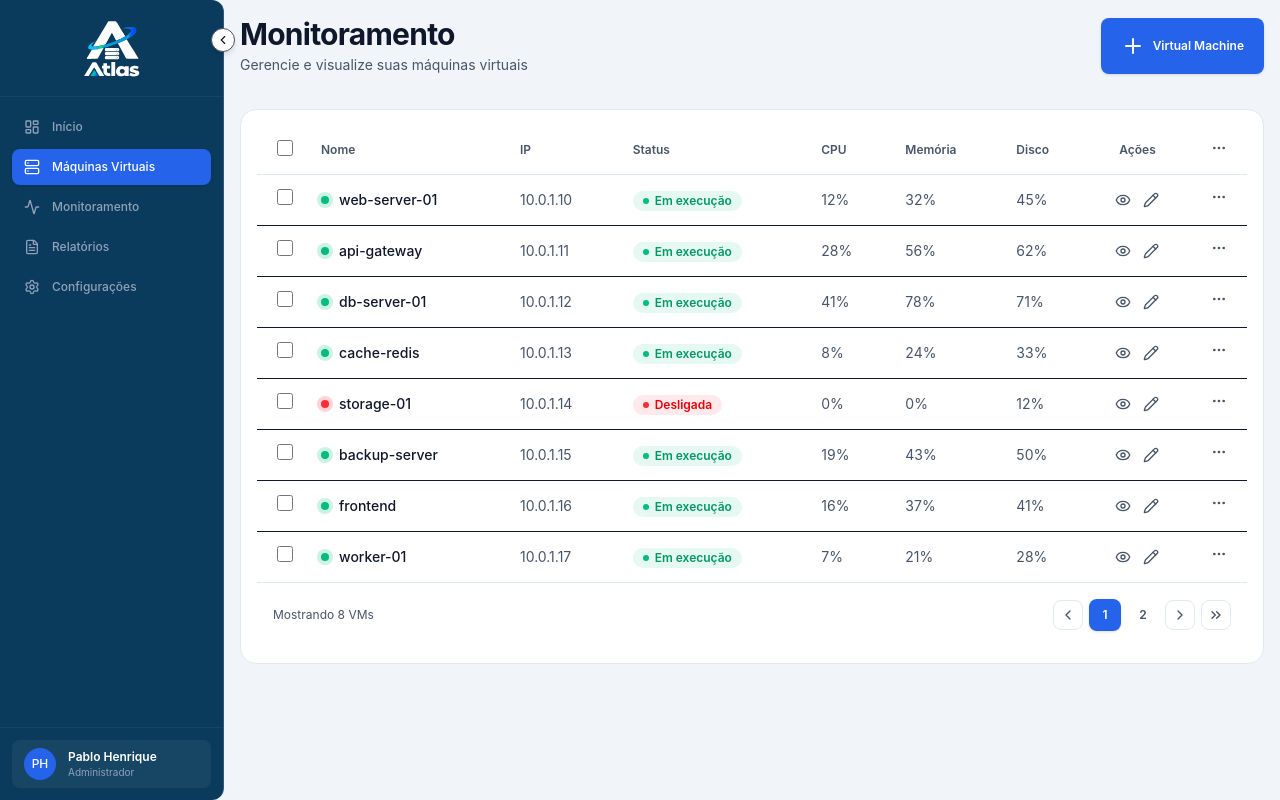
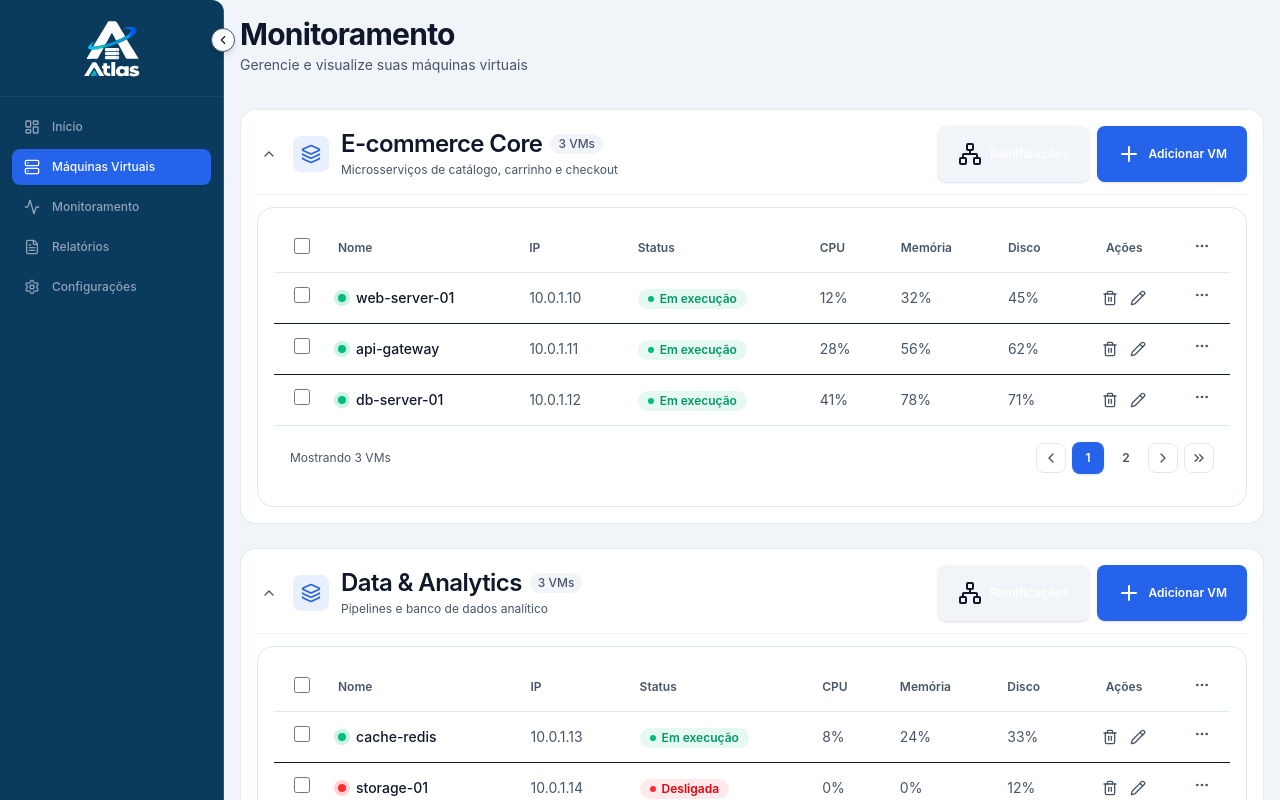
Before and after one commit to devpabloh/vm-flow, a React (Vite) app: page /virtual-machines in a window 1280 px wide. Shown: the top 800 px of the page. Built offline with nearby package versions, Linux system fonts and the light colour scheme.

Commit message:
feat: "Trocando de adicionar vms, por adicionar vms ao projeto"

```diff
--- /dev/null
+++ b/src/core-components/application-card.tsx
@@ -0,0 +1,111 @@
+import { useState } from 'react';
+import { Card } from '../components/card';
+import { Button } from '../components/button';
+import { Text } from '../components/text';
+import { VMTable } from './vm-table';
+import { Plus, Network, ChevronDown, ChevronUp, Layers } from 'lucide-react';
+import type { Application, VirtualMachine } from '../types/topology';
+
+interface ApplicationCardProps {
+  application: Application;
+  onAddVm: (applicationId: string) => void;
+  onViewRamifications: (application: Application) => void;
+  onEditVm: (applicationId: string, vm: VirtualMachine) => void;
+  onDeleteVm: (applicationId: string, vm: VirtualMachine) => void;
+}
+
+export function ApplicationCard({
+  application,
+  onAddVm,
+  onViewRamifications,
+  onEditVm,
+  onDeleteVm,
+}: ApplicationCardProps) {
+  const [isOpen, setIsOpen] = useState(true);
+
+  return (
+    <Card className="flex flex-col gap-3 p-4 border border-border-default/80">
+      {/* Cabeçalho da Aplicação */}
+      <div className="flex flex-wrap items-center justify-between gap-3 pb-3 border-b border-border-default/60">
+        <div className="flex items-center gap-3">
+          <button
+            type="button"
+            onClick={() => setIsOpen(!isOpen)}
+            className="p-1 rounded hover:bg-slate-100 dark:hover:bg-white/5 transition-colors cursor-pointer text-text-secondary"
+          >
+            {isOpen ? <ChevronUp className="w-4 h-4" /> : <ChevronDown className="w-4 h-4" />}
+          </button>
+
+          <div className="p-2 rounded-lg bg-action-primary/10 text-action-primary">
+            <Layers className="w-5 h-5" />
+          </div>
+
+          <div>
+            <div className="flex items-center gap-2">
+              <Text as="h3" variant="h3" className="font-semibold text-text-primary text-base">
+                {application.name}
+              </Text>
+              <span className="px-2 py-0.5 text-xs font-medium rounded-full bg-slate-100 dark:bg-white/10 text-text-secondary">
+                {application.vms.length} {application.vms.length === 1 ? 'VM' : 'VMs'}
+              </span>
+            </div>
+            {application.description && (
+              <Text as="p" variant="caption" className="text-xs text-text-secondary">
+                {application.description}
+              </Text>
+            )}
+          </div>
+        </div>
+
+        {/* Botões de Ação da Aplicação */}
+        <div className="flex items-center gap-2">
+          {/* Botão para Visualizar as Ramificações da Aplicação */}
+          <Button
+            type="button"
+            icon={Network}
+            className="text-xs py-1.5 px-3 bg-slate-100 dark:bg-white/10 text-text-primary hover:bg-slate-200 dark:hover:bg-white/15"
+            onClick={() => onViewRamifications(application)}
+          >
+            Ramificações
+          </Button>
+
+          {/* Botão para Adicionar VM a esta Aplicação */}
+          <Button
+            type="button"
+            icon={Plus}
+            className="text-xs py-1.5 px-3 text-white"
+            onClick={() => onAddVm(application.id)}
+          >
+            Adicionar VM
+          </Button>
+        </div>
+      </div>
+
+      {/* Conteúdo: Tabela de VMs ou Estado Vazio */}
+      {isOpen && (
+        <div>
+          {application.vms.length > 0 ? (
+            <VMTable
+              vms={application.vms}
+              onEdit={(vm) => onEditVm(application.id, vm)}
+              onDelete={(vm) => onDeleteVm(application.id, vm)}
+            />
+          ) : (
+            <div className="py-8 text-center border border-dashed border-border-default rounded-xl">
+              <Text as="p" variant="caption" className="text-text-secondary mb-3">
+                Nenhuma VM associada a esta aplicação ainda.
+              </Text>
+              <Button
+                icon={Plus}
+                className="text-xs text-white"
+                onClick={() => onAddVm(application.id)}
+              >
+                Criar primeira VM
+              </Button>
+            </div>
+          )}
+        </div>
+      )}
+    </Card>
+  );
+}
--- a/src/core-components/header-monitoring.tsx
+++ b/src/core-components/header-monitoring.tsx
@@ -1,12 +1,7 @@
-import { Button } from '../components/button';
+
 import { Text } from '../components/text';
-import { Plus } from 'lucide-react';
 
-interface HeaderMonitoringProps{
-  onNewVm: () => void;
-}
-
-export function HeaderMonitoring({onNewVm}:HeaderMonitoringProps) {
+export function HeaderMonitoring() {
   return (
     <header className="p-4 flex items-center justify-between">
       <div>
@@ -17,9 +12,6 @@ export function HeaderMonitoring({onNewVm}:HeaderMonitoringProps) {
           Gerencie e visualize suas máquinas virtuais
         </Text>
       </div>
-      <Button icon={Plus} className="text-white" onClick={onNewVm}>
-        Virtual Machine
-      </Button>
     </header>
   );
 }
--- a/src/core-components/vm-table.tsx
+++ b/src/core-components/vm-table.tsx
@@ -3,8 +3,8 @@ import { EditVmModal } from './edit-vm-modal';
 import { type VirtualMachine, mockVMs } from '../types/topology';
 
 import {
-  Eye,
   Pencil,
+  Trash2,
   MoreHorizontal,
   ChevronLeft,
   ChevronRight,
@@ -16,10 +16,10 @@ import { Text } from '../components/text';
 interface VMTableProps {
   vms?: VirtualMachine[];
   onEdit: (vm: VirtualMachine) => void;
-  onViewTopology?: (vm: VirtualMachine) => void;
+  onDelete: (vm: VirtualMachine) => void;
 }
 
-export function VMTable({ onEdit, onViewTopology, vms = mockVMs }: VMTableProps) {
+export function VMTable({ onEdit, onDelete, vms = mockVMs }: VMTableProps) {
   const [selectedIds, setSelectedIds] = useState<string[]>([]);
   const [currentPage, setCurrentPage] = useState(1);
   const [editingVm, setEditingVm] = useState<VirtualMachine | null>(null);
@@ -143,14 +143,14 @@ export function VMTable({ onEdit, onViewTopology, vms = mockVMs }: VMTableProps)
                       <button
                         type="button"
                         title="Visualizar Topologia"
-                        className="hover:text-action-primary transition-colors cursor-pointer"
-                        onClick={() => onViewTopology?.(vm)}
+                        className="hover:text-red-400 transition-colors cursor-pointer"
+                        onClick={() => onDelete?.(vm)}
                       >
-                        <Eye className="w-4 h-4" />
+                        <Trash2 className="w-4 h-4" />
                       </button>
                       <button
                         type="button"
-                        title="Editar"
+                        title="Excluir VM"
                         className="hover:text-action-primary transition-colors cursor-pointer"
                         onClick={() => onEdit(vm)}
                       >
--- a/src/pages/page-home.tsx
+++ b/src/pages/page-home.tsx
@@ -32,8 +32,8 @@ export function PageHome() {
         <Text as="h2" variant="h2">Visibilidade e controle da sua infraestrutura de forma visual</Text>
         <Text as="h3" variant="h3">Gerencie e monitore suas máquinas virtuais. Mapeie dependências, otimize recursos e tome decisões baseadas em dados com o nosso painel inteligente.</Text>
         <div className="flex gap-4">
-          <Button icon={ChartColumnDecreasing}>Acessar Dashboard</Button>
-          <Button icon={Plus}>Máquina Virtual</Button>
+          <Button icon={ChartColumnDecreasing} className="text-white">Acessar Dashboard</Button>
+          <Button icon={Plus} className="text-white">Máquina Virtual</Button>
         </div>
       </section>
       <section className="grid grid-cols-1 md:grid-cols-2 gap-4">
--- a/src/pages/page-virtual-machines.tsx
+++ b/src/pages/page-virtual-machines.tsx
@@ -1,65 +1,124 @@
+import { useState } from 'react';
 import { HeaderMonitoring } from '../core-components/header-monitoring';
-import { VMTable } from '../core-components/vm-table';
-import { useState } from 'react';
-import { type VirtualMachine, mockVMs } from '../types/topology';
+import { ApplicationCard } from '../core-components/application-card';
 import { EditVmModal } from '../core-components/edit-vm-modal';
 import { TopologyModal } from '../core-components/topology-modal';
+import { type Application, type VirtualMachine, mockApplications } from '../types/topology';
 
 export function PageVirtualMachines() {
-  const [vms, setVms] = useState<VirtualMachine[]>(mockVMs);
+  const [applications, setApplications] = useState<Application[]>(mockApplications);
   const [isModalOpen, setIsModalOpen] = useState(false);
+  const [targetAppId, setTargetAppId] = useState<string | null>(null);
   const [selectedVm, setSelectedVm] = useState<VirtualMachine | null>(null);
-  const [topologyVm, setTopologyVm] = useState<VirtualMachine | null>(null);
+  const [selectedAppForTopology, setSelectedAppForTopology] = useState<Application | null>(null);
 
-  function handleOpenCreate() {
+  // Exemplo de chamada à API quando você tiver a rota pronta:
+  /*
+  useEffect(() => {
+    async function fetchApps() {
+      const response = await fetch('/api/applications');
+      const data = await response.json();
+      setApplications(data);
+    }
+    fetchApps();
+  }, []);
+  */
+
+  // Abrir modal para adicionar nova VM em uma aplicação específica
+  function handleOpenCreateVm(applicationId: string) {
+    setTargetAppId(applicationId);
     setSelectedVm(null);
     setIsModalOpen(true);
   }
 
-  function handleOpenEdit(vm: VirtualMachine) {
+  // Abrir modal para editar uma VM
+  function handleOpenEditVm(applicationId: string, vm: VirtualMachine) {
+    setTargetAppId(applicationId);
     setSelectedVm(vm);
     setIsModalOpen(true);
   }
 
-  function handleClose() {
+  // Deletar VM
+  function handleDeleteVm(applicationId: string, vm: VirtualMachine) {
+    if (confirm(`Deseja realmente excluir a máquina ${vm.name}?`)) {
+      setApplications((prev) =>
+        prev.map((app) => {
+          if (app.id !== applicationId) return app;
+          return {
+            ...app,
+            vms: app.vms.filter((item) => item.id !== vm.id)
+          };
+        })
+      );
+    }
+  }
+
+  function handleCloseModal() {
     setIsModalOpen(false);
     setSelectedVm(null);
+    setTargetAppId(null);
   }
 
-  function handleSave(vmData: VirtualMachine) {
-    if (selectedVm) {
-      setVms((prev) => prev.map((v) => (v.id === vmData.id ? vmData : v)));
-    } else {
-      setVms((prev) => [vmData, ...prev]);
-    }
-    handleClose();
+  // Salvar VM (criar ou editar) na aplicação correspondente
+  function handleSaveVm(vmData: VirtualMachine) {
+    if (!targetAppId) return;
+
+    setApplications((prev) =>
+      prev.map((app) => {
+        if (app.id !== targetAppId) return app;
+
+        const vmExists = app.vms.some((v) => v.id === vmData.id);
+        const updatedVms = vmExists
+          ? app.vms.map((v) => (v.id === vmData.id ? vmData : v))
+          : [vmData, ...app.vms];
+
+        return { ...app, vms: updatedVms };
+      })
+    );
+
+    handleCloseModal();
   }
+
+  // Todas as VMs do sistema (caso o modal de edição precise para seleção de vínculos)
+  const allVms = applications.flatMap((app) => app.vms);
 
   return (
     <div className="flex flex-col gap-4">
-      <HeaderMonitoring onNewVm={handleOpenCreate} />
-      <main className="p-4 pt-0">
-        <VMTable
-          vms={vms}
-          onEdit={handleOpenEdit}
-          onViewTopology={setTopologyVm}
-        />
+      <HeaderMonitoring onNewVm={() => {
+        // Se houver aplicações, pode abrir para a primeira ou abrir um modal de selecionar app
+        if (applications.length > 0) handleOpenCreateVm(applications[0].id);
+      }} />
+
+      <main className="p-4 pt-0 flex flex-col gap-6">
+        {applications.map((app) => (
+          <ApplicationCard
+            key={app.id}
+            application={app}
+            onAddVm={handleOpenCreateVm}
+            onViewRamifications={setSelectedAppForTopology}
+            onEditVm={handleOpenEditVm}
+            onDeleteVm={handleDeleteVm}
+          />
+        ))}
       </main>
 
+      {/* Modal de Criação / Edição de VM */}
       {isModalOpen && (
         <EditVmModal
           vm={selectedVm}
-          availableVms={vms}
-          onClose={handleClose}
-          onSave={handleSave}
+          availableVms={allVms}
+          onClose={handleCloseModal}
+          onSave={handleSaveVm}
         />
       )}
 
-      {topologyVm && (
+      {/* Modal de Topologia das Ramificações da Aplicação */}
+      {selectedAppForTopology && (
         <TopologyModal
-          vm={topologyVm}
-          allVms={vms}
-          onClose={() => setTopologyVm(null)}
+          // Dica: você pode passar a primeira VM ou adaptar o modal para aceitar a aplicação inteira
+          vm={selectedAppForTopology.vms[0]}
+          allVms={selectedAppForTopology.vms}
+          onClose={() => setSelectedAppForTopology(null)}
         />
       )}
     </div>
--- a/src/types/topology.ts
+++ b/src/types/topology.ts
@@ -1,5 +1,12 @@
 export type ServiceType = 'redis' | 'database' | 'api' | 'custom';
 export type VmStatus = 'running' | 'stopped' | 'error' | 'maintenance';
+
+export interface Application {
+  id: string;
+  name: string;
+  description?: string;
+  vms: VirtualMachine[];
+}
 
 export interface ServiceItem {
   id: string;
@@ -106,3 +113,18 @@ export const mockVMs: VirtualMachine[] = [
   { id: '7', name: 'frontend', ip: '10.0.1.16', status: 'running', cpu: 16, memory: 37, disk: 41 },
   { id: '8', name: 'worker-01', ip: '10.0.1.17', status: 'running', cpu: 7, memory: 21, disk: 28 }
 ];
+
+export const mockApplications: Application[] = [
+   {
+    id: 'app-1',
+    name: 'E-commerce Core',
+    description: 'Microsserviços de catálogo, carrinho e checkout',
+    vms: mockVMs.slice(0, 3)
+  },
+  {
+    id: 'app-2',
+    name: 'Data & Analytics',
+    description: 'Pipelines e banco de dados analítico',
+    vms: mockVMs.slice(3, 6)
+  }
+]
```
